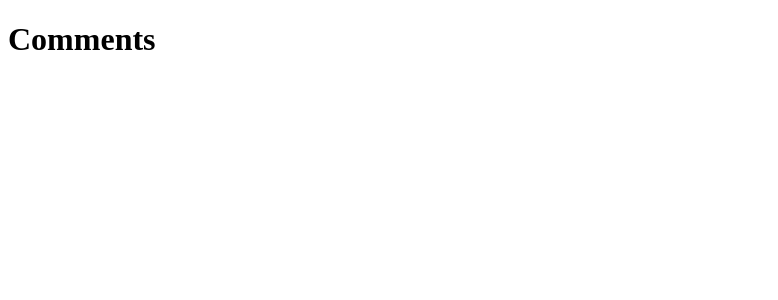
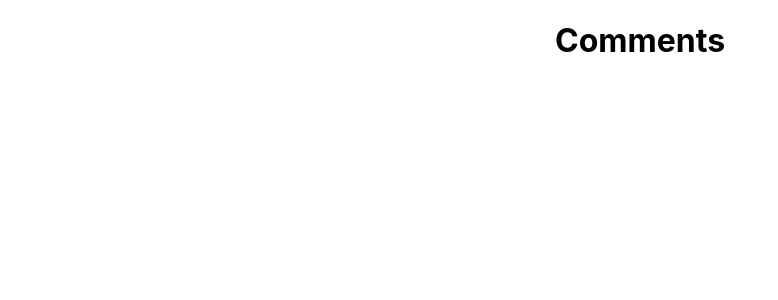
Before and after one commit to SajjadAliZaidi/single-stop-frontend-code-challenge, a React (Create React App) app: page / in a window 1280 px wide. Shown: the top 300 px of the page, without its empty margins (0-778 px from the left). Built offline with nearby package versions, Linux system fonts and the light colour scheme.

Commit message:
Add basic CSS sheet.

```diff
--- a/src/App.js
+++ b/src/App.js
@@ -2,7 +2,7 @@
 
 function App() {
   return (
-    <div>
+    <div className='app'>
       <h1>Comments</h1>
     </div>
   );
--- /dev/null
+++ b/src/app.css
@@ -0,0 +1,17 @@
+body {
+    margin: 0;
+    font-family: -apple-system, BlinkMacSystemFont, 'Segoe UI', 'Roboto', 'Oxygen',
+    'Ubuntu', 'Cantarell', 'Fira Sans', 'Droid Sans', 'Helvetica Neue',
+    sans-serif;
+    -webkit-font-smoothing: antialiased;
+    -moz-osx-font-smoothing: grayscale;
+}
+
+code {
+    font-family: source-code-pro, Menlo, Monaco, Consolas, 'Courier New',
+    monospace;
+}
+
+.app {
+    text-align: center;
+}
--- a/src/index.js
+++ b/src/index.js
@@ -1,6 +1,7 @@
 import React from 'react';
 import ReactDOM from 'react-dom';
 import App from './App';
+import './app.css';
 import * as serviceWorker from './serviceWorker';
 
 ReactDOM.render(
```
